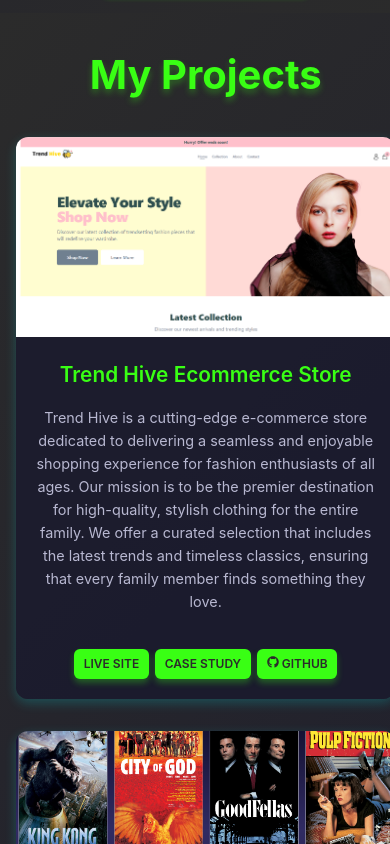
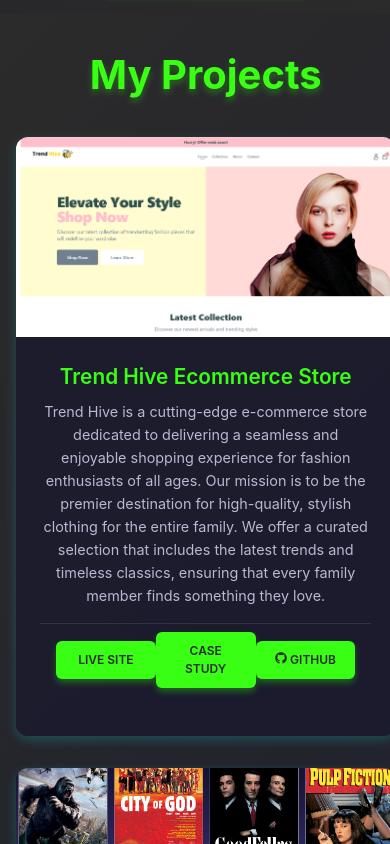
Before and after one commit to JDestefano11/React-Portfolio-Vite, a React (Vite) app: page / in a window 390 px wide. Shown: the part 2880-3724 px from the top of the page. Built offline with nearby package versions, Linux system fonts and the light colour scheme.

Commit message:
"Fix Project links button alignment"

```diff
--- a/src/components/Projects.jsx
+++ b/src/components/Projects.jsx
@@ -135,7 +135,6 @@
                     Case Study
                   </Link>
                 )}
-
                 <a
                   href={project.githubUrl}
                   target="_blank"
--- a/src/styles/Projects.css
+++ b/src/styles/Projects.css
@@ -15,6 +15,7 @@
   color: #39ff14;
   text-shadow: 0 4px 6px rgba(57, 255, 20, 0.3);
 }
+
 .projects-section .project-grid {
   display: grid;
   grid-template-columns: repeat(auto-fit, minmax(300px, 1fr));
@@ -29,6 +30,9 @@
   transition: transform 0.3s ease, box-shadow 0.3s ease;
   color: #e6e6fa;
   text-align: center;
+  display: flex;
+  flex-direction: column;
+  height: 100%;
 }
 
 .projects-section .project-card:hover {
@@ -42,8 +46,15 @@
   object-fit: cover;
 }
 
+.projects-section .project-content {
+  display: flex;
+  flex-direction: column;
+  flex-grow: 1;
+  padding: 1.5rem;
+}
+
 .projects-section .project-card h3 {
-  margin: 1.5rem;
+  margin-bottom: 1rem;
   font-size: 1.6rem;
   color: #39ff14;
   font-weight: 600;
@@ -51,7 +62,8 @@
 }
 
 .projects-section .project-card p {
-  margin: 1.5rem;
+  flex-grow: 1;
+  margin-bottom: 1.5rem;
   color: #b8b8d1;
   line-height: 1.6;
   text-align: center;
@@ -59,23 +71,27 @@
 
 .projects-section .project-links {
   display: flex;
-  justify-content: center;
+  flex-direction: row;
+  justify-content: space-between;
   align-items: center;
-  flex-wrap: wrap;
-  margin: 1.5rem;
+  padding: 1.5rem;
+  border-top: 1px solid rgba(255, 255, 255, 0.1);
 }
 
 .projects-section .project-links a {
   color: #2b2b2b;
   text-decoration: none;
-  padding: 0.8rem 1.6rem;
+  padding: 0.8rem 1rem;
   border-radius: 6px;
   background-color: #39ff14;
   transition: all 0.3s ease;
-  margin: 0.5rem;
+  margin: 0 0.25rem;
   font-weight: 600;
   box-shadow: 0 4px 6px rgba(57, 255, 20, 0.3);
   text-transform: uppercase;
+  width: 30%;
+  text-align: center;
+  font-size: 0.9rem;
 }
 
 .projects-section .project-links a:hover {
@@ -114,6 +130,7 @@
     grid-gap: 3rem;
   }
 }
+
 @media screen and (min-width: 320px) and (max-width: 479px) {
   .projects-section {
     padding: 2rem 1rem;
@@ -134,24 +151,22 @@
 
   .projects-section .project-card h3 {
     font-size: 1.3rem;
-    margin: 1rem;
+    margin-bottom: 0.5rem;
   }
 
   .projects-section .project-card p {
     font-size: 0.9rem;
-    margin: 1rem;
-    padding-bottom: 1rem;
+    margin-bottom: 1rem;
   }
 
   .projects-section .project-links {
-    flex-direction: row;
-    margin: 1rem 0.5rem;
+    padding: 0 1rem 1rem;
   }
 
   .projects-section .project-links a {
-    width: auto;
-    margin: 0.2rem;
-    padding: 0.4rem 0.6rem;
+    width: 100%;
+    margin: 0.5rem 0;
+    padding: 0.6rem 1rem;
     font-size: 0.75rem;
   }
 }
```
